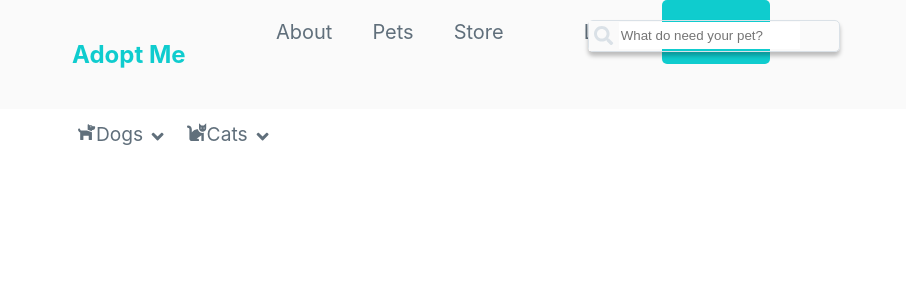
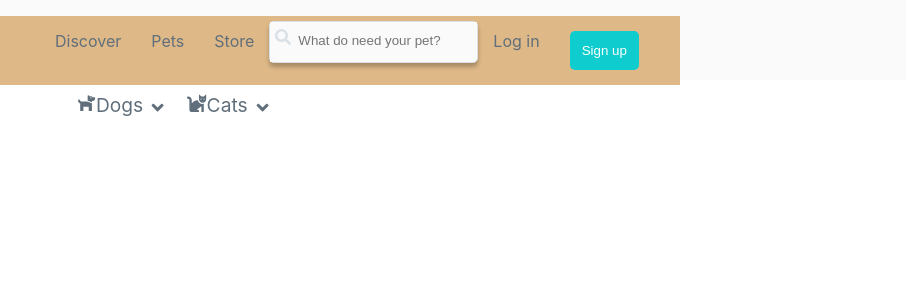
Before and after one commit to Mariana-Usuga/adopt-me, a React (Create React App) app: page / in a window 1280 px wide. Shown: the top 300 px of the page, without its empty margins (0-906 px from the left). Built offline with nearby package versions, Linux system fonts and the light colour scheme.

Commit message:
better navbar

```diff
--- a/src/components/InputSearch/InputSearch.tsx
+++ b/src/components/InputSearch/InputSearch.tsx
@@ -6,6 +6,7 @@ const InputSearch = () => {
   console.log('icnf');
   return (
     <div className="inputSearchContainer">
+      {/* <div className="inputSearch__container"> */}
       <div className="inputSearchContainer__fa">
         <FaSearch />
       </div>
@@ -18,6 +19,7 @@ const InputSearch = () => {
           />
         </label>
       </div>
+      {/* </div> */}
     </div>
   );
 };
--- a/src/components/InputSearch/inputSearch.scss
+++ b/src/components/InputSearch/inputSearch.scss
@@ -2,26 +2,34 @@
 
 .inputSearchContainer{
   display: flex;
+  // background-color: aqua;
   // margin:0 auto;
-width: 250px;
-height: 30px;
+  // width: 250px;
+  height: 40px;
 // z-index: 10;
-margin-left: 5%;
-border: 1px solid #DAE1E7;
-box-shadow: 0px 4px 4px rgba(0, 0, 0, 0.25);
-border-radius: 5px;
-position: absolute;
+// margin-left: 5%;
+  border: 1px solid #DAE1E7;
+  box-shadow: 0px 4px 4px rgba(0, 0, 0, 0.25);
+  border-radius: 5px;
+  position: absolute;
+  margin-top: 5px;
+  // width: 200%;
+  background-color: $background-primary;
   &__fa{
-    padding:5px 5px 0 5px;
+    padding:7px 5px 0 5px;
     color:$color-faSearch;
     background-color: $background-primary;
   }
   &__input{
-    // background-color: $background-primary;
+    background-color: $background-primary;
     border: none;
-    height: 25px;
+    height: 35px;
     outline: none;
-    // border-radius: 70px;
-    // width: 180px;
   }
 }
+
+@media (min-width: 992px){
+  .inputSearchContainer{
+    position: relative;
+  }
+}
--- a/src/components/NavBar/NavBar.tsx
+++ b/src/components/NavBar/NavBar.tsx
@@ -13,8 +13,10 @@ const NavBar = () => {
   const showAndHide = (compo:string) => {
     if (compo === 'input') {
       setShowInputSearch(!showInputSearch);
+      setIsNavExpanded(false);
     } else {
       setIsNavExpanded(!isNavExpanded);
+      setShowInputSearch(false);
     }
   };
 
@@ -39,7 +41,7 @@ const NavBar = () => {
           {!isNavExpanded ? <FaBars /> : <FaTimes />}
         </button>
       </div>
-      {showInputSearch && <InputSearch />}
+      {showInputSearch && <div className="header__main__input"><InputSearch /></div>}
       {/* <div
         className={showInputSearch ? 'header__nav__input__show' : ''}
       >
@@ -51,7 +53,7 @@ const NavBar = () => {
       >
         <li className="header__li">
           {/* <Link to="/" style={{ textDecoration: 'none' }}> */}
-          About
+          Discover
           {/* </Link> */}
         </li>
         <li className="header__li">
@@ -64,13 +66,16 @@ const NavBar = () => {
         </li>
         <li className="header__li__inputSearch">
           <InputSearch />
+          {/* <input type="text" /> */}
         </li>
         <li className="header__li">
           Log in
         </li>
-        <li className="header__li__signUp">
+        <li className="header__li">
+          <button className="header__li__signUp__btn" type="button">
+            Sign up
+          </button>
           {/* <div className="header__li__signUp"> */}
-          Sign up
           {/* </div> */}
         </li>
       </ul>
--- a/src/components/NavBar/navBar.scss
+++ b/src/components/NavBar/navBar.scss
@@ -3,66 +3,72 @@
 .header {
   &__nav{
     background-color: $background-primary;
-    // &__input__show{
-    //   transform: translate(0, -450%);
-    //   position: absolute;
-    // transition: transform 0.3s ease;
-    // }
+    height: 80px;
+    // padding: 0 10%;
   }
   &__main {
     display: grid;
     grid-template-columns:70% 15% 15%;
-    padding: 20px;
-    // height: 70px;
     &__logo{
       color:$color-primary;
-      margin-left: 6%;
-      // background-color: #0FCCCE;
-      // width: 100%;
+    }
+    &__input{
+      margin: 0 auto;
+      margin-left: 100px;
+      background-color: #0FCCCE;
     }
   }
   &__ul {
     transform: translate(0, -150%);
+    // margin-top: 10px;
+  }
+  &__ul{
+    // left: 50.2%;
+    // left: 30%;
+    // right: 0;
+    // background-color: #0FCCCE;
+    // width: 40%;
+    // margin-left: 0;
   }
   &__ul,
   &__ul--show {
-    padding-left: 0;
+    // padding-left: 0;
     // text-align: right;
     // z-index: 10;
     position: absolute;
     transition: transform 0.3s ease;
-    width: 100%;
-    // background-color: #0FCCCE;
-    background-color: $background-primary;
-    margin-top: 0;
+    width: 93%;
+    // margin-left: 0;
   }
   &__ul--show {
     // margin-top: 70px;
+    // left: 30%;
+    background-color: $background-primary;
   }
-  &__li, &__li__signUp, &__li__inputSearch {
-    // background-color: #897ff1;
+  // &__li__inputSearch
+  &__li, &__li__signUp{
     list-style-type: none;
-    padding: 20px;
+    padding: 15px;
     // padding-left: 0;
     text-align: center;
-    font-size: 1.2rem;
+    font-size: 1rem;
+    font-family: 'Inter';
     // border-bottom: 0.3px solid;
     color: $color-secondary;
     &__inputSearch{
-      // visibility: hidden;
       display: none;
-      // list-style-type: none;
+      // width: 300px;
     }
     a {
       color: white;
     }
-    &__signUp{
+    &__signUp__btn{
       background: #0FCCCE;
       border-radius: 5px;
+      border: none;
+      padding: 12px;
+      // width: 150%;
       color: $color-third;
-      // height: 20px;
-      // margin: 8px 0 10px 0;
-      // margin-top: 8px;
     }
   }
   &__li:hover {
@@ -99,13 +105,21 @@
     &__ul {
       transform: translate(0, 0);
       display: flex;
-      width: 70%;
+      background-color: burlywood;
+      // width: 60%;
       // background-color: #897ff1;
       top: 0;
-      left: 20%;
+      // left: 20%;
+      // padding-right: 11%;
+      width: 50%;
+      // background-color:brown;
+      &--show{
+        margin-top: 0;
+        // width: 0;
+      }
     }
     &__li {
-      font-size: 20px;
+      // font-size: 20px;
       border-bottom: none;
       // background-color: transparent;
       &__inputSearch{
--- a/src/style/stylesMain.scss
+++ b/src/style/stylesMain.scss
@@ -8,9 +8,14 @@ $color-third:white;
 $background-primary:#FAFAFA;
 $color-faSearch:#DAE1E7;
 
+/*-----------------letter--------------*/
+$font-family-primary:"Inter";
+
 :export{
   color-primary:$color-primary;
   color-secondary:$color-secondary;
 
   background-primary:$background-primary;
+
+  font-family-primary:$font-family-primary;
 }
```
